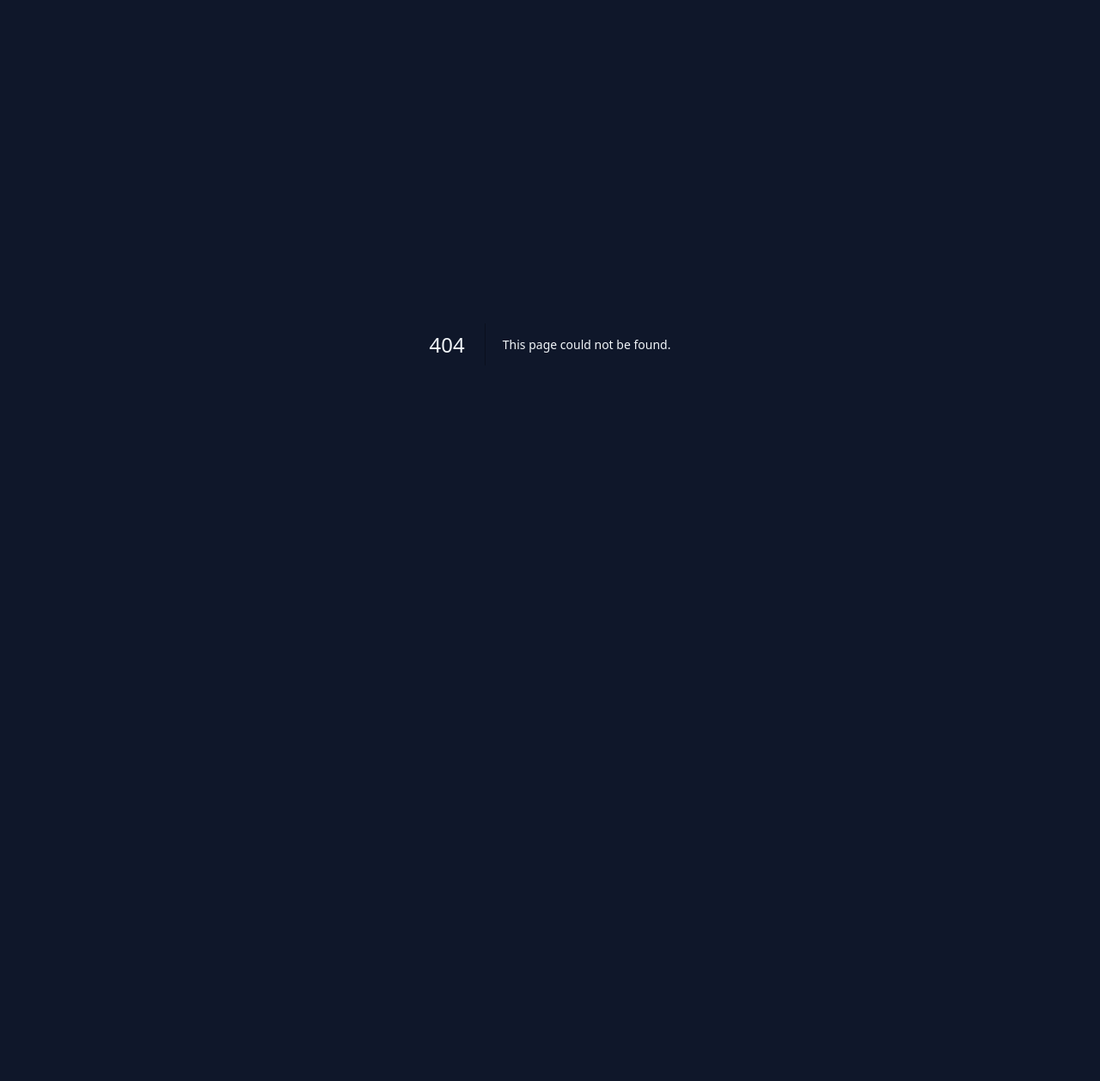
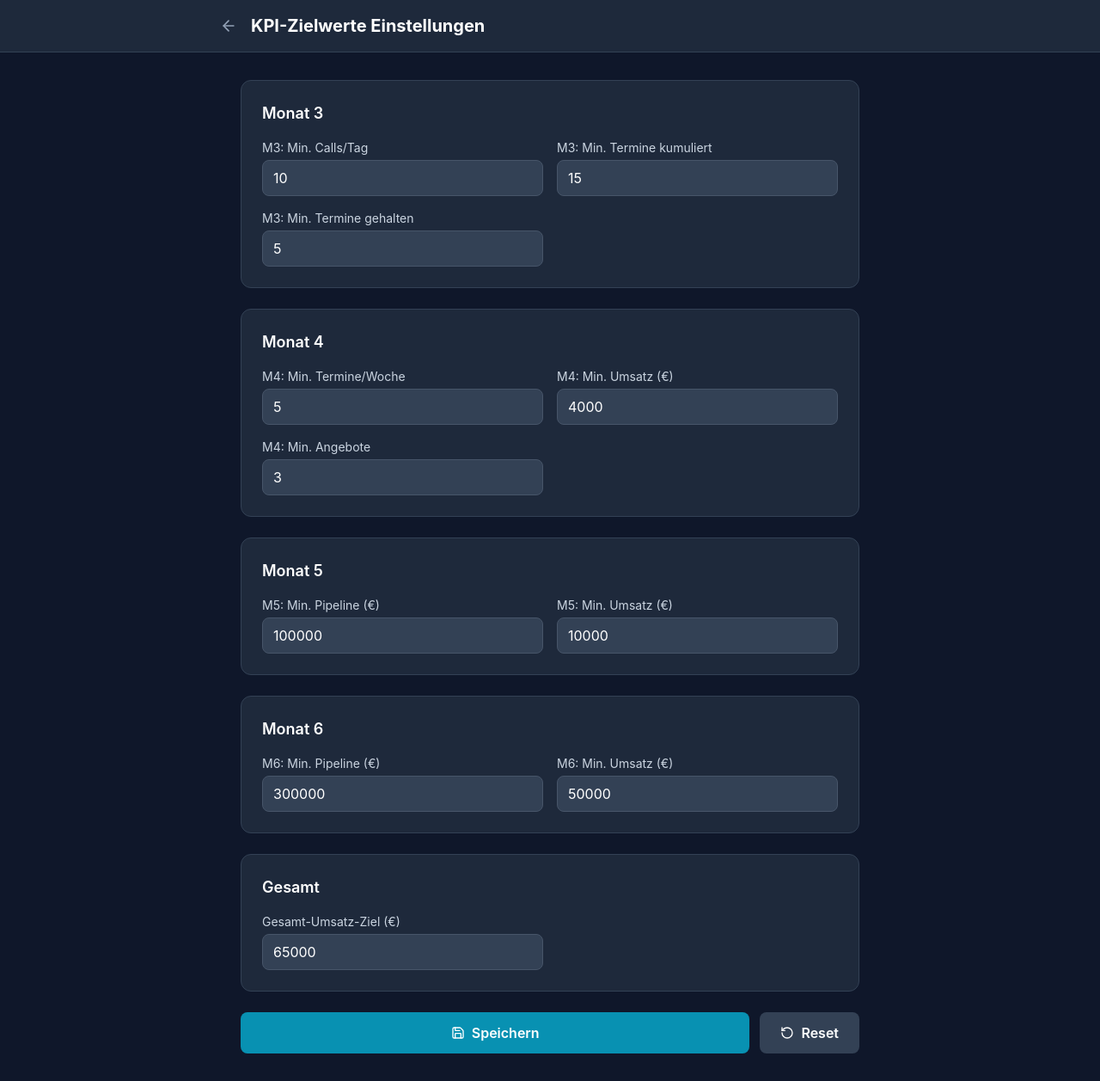
Before and after one commit to andrewtpoint/kpi-tracker-probezeit, a Next.js app: page /settings in a window 1280 px wide. Before the commit this address had no page. Shown: the whole page at 86% size. Before the commit the page ends 800 px from the top, so only its background shows below. Built offline with nearby package versions, Linux system fonts and the light colour scheme.

Commit message:
Add settings page with adjustable KPI values

```diff
--- /dev/null
+++ b/src/app/settings/page.tsx
@@ -0,0 +1,84 @@
+'use client';
+import { useState } from 'react';
+import { useStore } from '@/lib/store';
+import Link from 'next/link';
+import { ArrowLeft, Save, RotateCcw } from 'lucide-react';
+
+const defaultSettings = {
+  m3_callsProTag_min: 10, m3_termineKumuliert_min: 15, m3_termineGehalten_min: 5,
+  m4_termineProWoche_min: 5, m4_umsatz_min: 4000, m4_angebote_min: 3,
+  m5_pipeline_min: 100000, m5_umsatz_min: 10000,
+  m6_pipeline_min: 300000, m6_umsatz_min: 50000, m6_gesamtumsatz_ziel: 65000,
+};
+
+export default function SettingsPage() {
+  const { settings, updateSettings } = useStore();
+  const [local, setLocal] = useState({ ...settings });
+  const [saved, setSaved] = useState(false);
+
+  const handleSave = () => {
+    updateSettings(local);
+    setSaved(true);
+    setTimeout(() => setSaved(false), 2000);
+  };
+
+  const handleReset = () => {
+    setLocal({ ...defaultSettings });
+    updateSettings(defaultSettings);
+  };
+
+  const fields = [
+    { key: 'm3_callsProTag_min', label: 'M3: Min. Calls/Tag', group: 'Monat 3' },
+    { key: 'm3_termineKumuliert_min', label: 'M3: Min. Termine kumuliert', group: 'Monat 3' },
+    { key: 'm3_termineGehalten_min', label: 'M3: Min. Termine gehalten', group: 'Monat 3' },
+    { key: 'm4_termineProWoche_min', label: 'M4: Min. Termine/Woche', group: 'Monat 4' },
+    { key: 'm4_umsatz_min', label: 'M4: Min. Umsatz (€)', group: 'Monat 4' },
+    { key: 'm4_angebote_min', label: 'M4: Min. Angebote', group: 'Monat 4' },
+    { key: 'm5_pipeline_min', label: 'M5: Min. Pipeline (€)', group: 'Monat 5' },
+    { key: 'm5_umsatz_min', label: 'M5: Min. Umsatz (€)', group: 'Monat 5' },
+    { key: 'm6_pipeline_min', label: 'M6: Min. Pipeline (€)', group: 'Monat 6' },
+    { key: 'm6_umsatz_min', label: 'M6: Min. Umsatz (€)', group: 'Monat 6' },
+    { key: 'm6_gesamtumsatz_ziel', label: 'Gesamt-Umsatz-Ziel (€)', group: 'Gesamt' },
+  ] as const;
+
+  const groups = [...new Set(fields.map(f => f.group))];
+
+  return (
+    <div className="min-h-screen bg-slate-900">
+      <div className="bg-slate-800 border-b border-slate-700 px-6 py-4">
+        <div className="max-w-3xl mx-auto flex items-center gap-4">
+          <Link href="/" className="text-slate-400 hover:text-white"><ArrowLeft className="w-5 h-5" /></Link>
+          <h1 className="text-xl font-bold text-white">KPI-Zielwerte Einstellungen</h1>
+        </div>
+      </div>
+      <div className="max-w-3xl mx-auto px-6 py-8 space-y-6">
+        {groups.map(group => (
+          <div key={group} className="bg-slate-800 border border-slate-700 rounded-xl p-6">
+            <h2 className="text-white font-semibold mb-4 text-lg">{group}</h2>
+            <div className="grid grid-cols-1 md:grid-cols-2 gap-4">
+              {fields.filter(f => f.group === group).map(({ key, label }) => (
+                <div key={key}>
+                  <label className="block text-sm text-slate-300 mb-1">{label}</label>
+                  <input
+                    type="number"
+                    value={local[key]}
+                    onChange={(e) => setLocal({ ...local, [key]: Number(e.target.value) })}
+                    className="w-full bg-slate-700 border border-slate-600 rounded-lg px-3 py-2 text-white focus:outline-none focus:border-cyan-500"
+                  />
+                </div>
+              ))}
+            </div>
+          </div>
+        ))}
+        <div className="flex gap-3">
+          <button onClick={handleSave} className="flex-1 bg-cyan-600 hover:bg-cyan-500 text-white font-semibold py-3 rounded-lg transition flex items-center justify-center gap-2">
+            <Save className="w-4 h-4" />{saved ? 'Gespeichert!' : 'Speichern'}
+          </button>
+          <button onClick={handleReset} className="bg-slate-700 hover:bg-slate-600 text-white font-semibold py-3 px-6 rounded-lg transition flex items-center gap-2">
+            <RotateCcw className="w-4 h-4" /> Reset
+          </button>
+        </div>
+      </div>
+    </div>
+  );
+}
```
